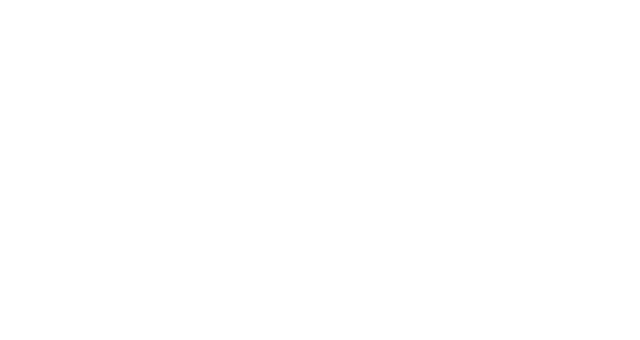
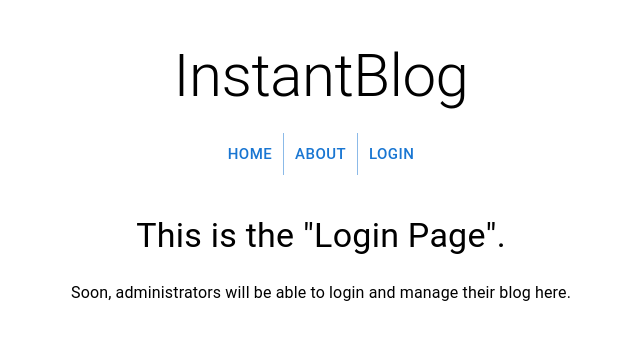
Before and after one commit to jurijkreutz/instantblog, a React (Vite) app in the folder frontend/instantblog/: page /login in a window 1280 px wide. Before the commit this address had no page. Shown: the top 340 px of the page, without its empty margins (319-959 px from the left). Built offline with nearby package versions, Linux system fonts and the light colour scheme.

Commit message:
feat: add sample about & login pages

```diff
--- a/frontend/instantblog/src/App.tsx
+++ b/frontend/instantblog/src/App.tsx
@@ -2,6 +2,8 @@
 import { BrowserRouter, Routes, Route } from "react-router-dom";
 import Layout from './components/Layout'
 import Blog from './components/Blog';
+import About from './components/About';
+import Login from './components/Login';
 
 function App() {
 
@@ -11,6 +13,8 @@
         <Routes>
               <Route path="/" element={<Layout />}>
                 <Route index element={<Blog />} />
+                <Route path="about" element={<About />}/>
+                <Route path="login" element={<Login />}/>
               </Route>
         </Routes>
       </BrowserRouter>
--- /dev/null
+++ b/frontend/instantblog/src/components/About.tsx
@@ -0,0 +1,17 @@
+import React from 'react'
+import { Box } from '@mui/material'
+import Typography from '@mui/material/Typography'
+
+export default function About() {
+  return (
+      <Box sx={{ width: '100%', mt: 5 }}>
+        <Typography variant="h4" component="h4" gutterBottom sx={{ mb: 3 }}>
+            This is the "About Page".
+         </Typography>
+         <Typography component="p" gutterBottom>
+            InstantBlog is a platform for blogs.<br/>
+            We strive to be fast and simple.
+         </Typography>
+      </Box>
+  )
+}
--- a/frontend/instantblog/src/components/Layout.tsx
+++ b/frontend/instantblog/src/components/Layout.tsx
@@ -1,5 +1,5 @@
 import React from 'react'
-import { Outlet } from 'react-router-dom'
+import { Outlet, Link } from 'react-router-dom'
 import { Typography } from '@mui/material'
 import { ButtonGroup, Button } from '@mui/material'
 
@@ -10,9 +10,9 @@
         InstantBlog
       </Typography>
       <ButtonGroup size="large" variant="text" aria-label="text button group">
-        <Button>Home</Button>
-        <Button>About</Button>
-        <Button>Login</Button>
+        <Button component={Link} to="/">Home</Button>
+        <Button component={Link} to="/about">About</Button>
+        <Button component={Link} to="/login">Login</Button>
       </ButtonGroup>
       <Outlet />
 
--- /dev/null
+++ b/frontend/instantblog/src/components/Login.tsx
@@ -0,0 +1,16 @@
+import React from 'react'
+import { Box } from '@mui/material'
+import Typography from '@mui/material/Typography'
+
+export default function Login() {
+  return (
+      <Box sx={{ width: '100%', mt: 5 }}>
+        <Typography variant="h4" component="h4" gutterBottom sx={{ mb: 3 }}>
+            This is the "Login Page".
+         </Typography>
+         <Typography component="p" gutterBottom>
+            Soon, administrators will be able to login and manage their blog here.
+         </Typography>
+      </Box>
+  )
+}
```
